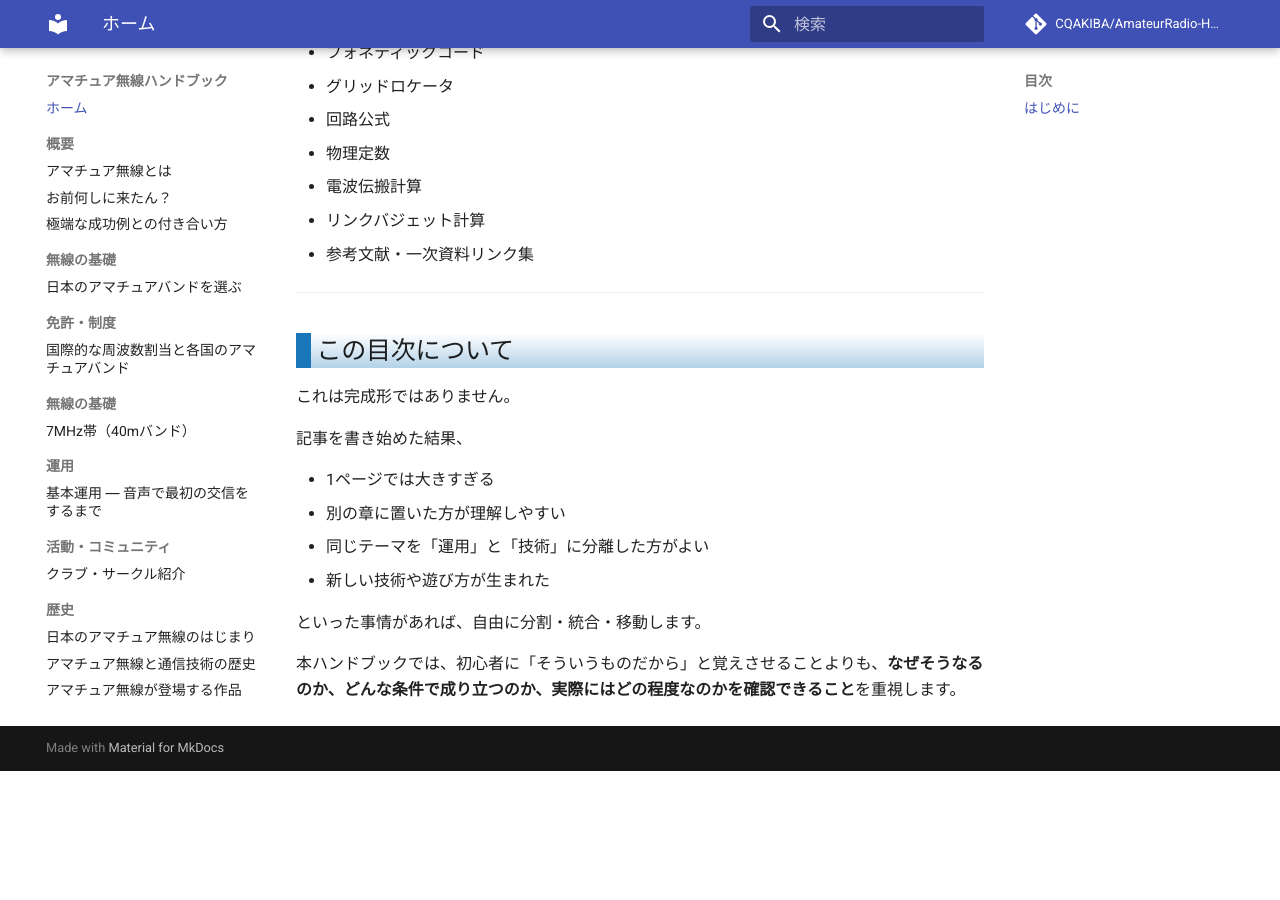
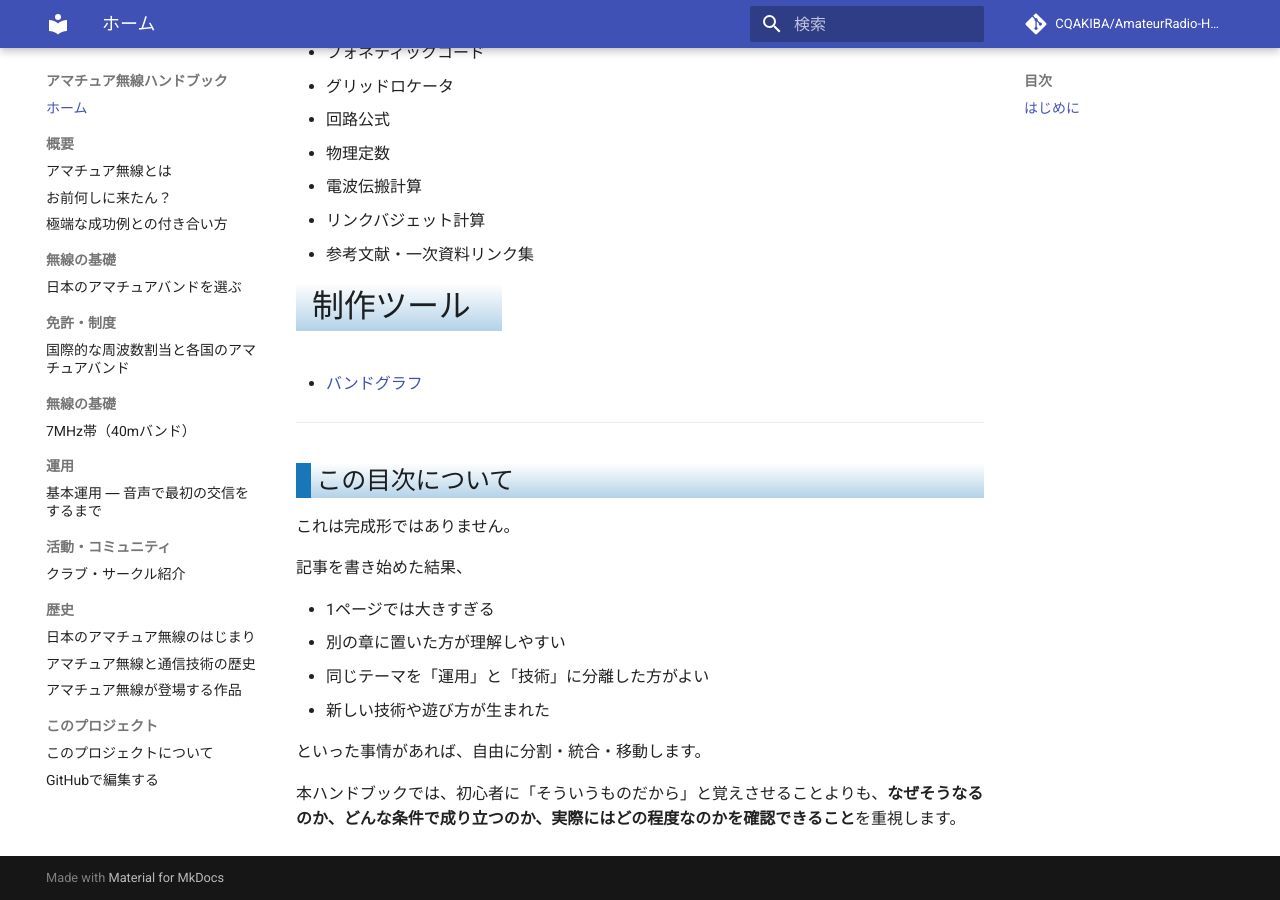
Before and after one commit to CQAKIBA/AmateurRadio-Handbook, an MkDocs documentation site: the page built from docs/index.md, in a window 1280 px wide and 900 px high, scrolled down 17086 px. Built offline with MkDocs 1.6.1 and Material for MkDocs 9.7.7, drawn with Linux system fonts in a browser that asks for light colours; comment, search, counter and statistics services are not loaded; before the commit the page ends 17857 px from its top, so only the background shows below that.

Commit message:
Add BandGraph tool link to docs/index.md

```diff
--- a/docs/index.md
+++ b/docs/index.md
@@ -524,6 +524,10 @@
 - リンクバジェット計算
 - 参考文献・一次資料リンク集
 
+# 制作ツール
+
+- [バンドグラフ](tools/bandgraph.md)
+
 ---
 
 ## この目次について
```
